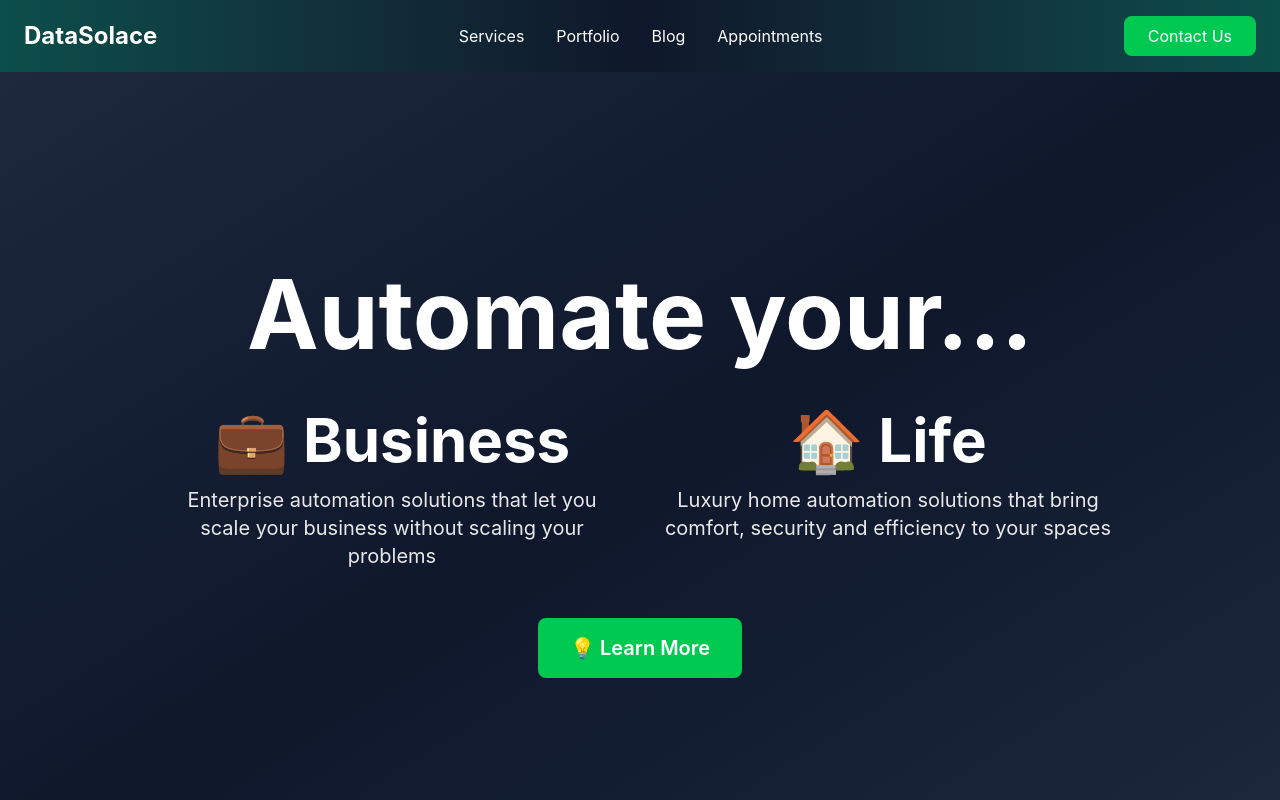
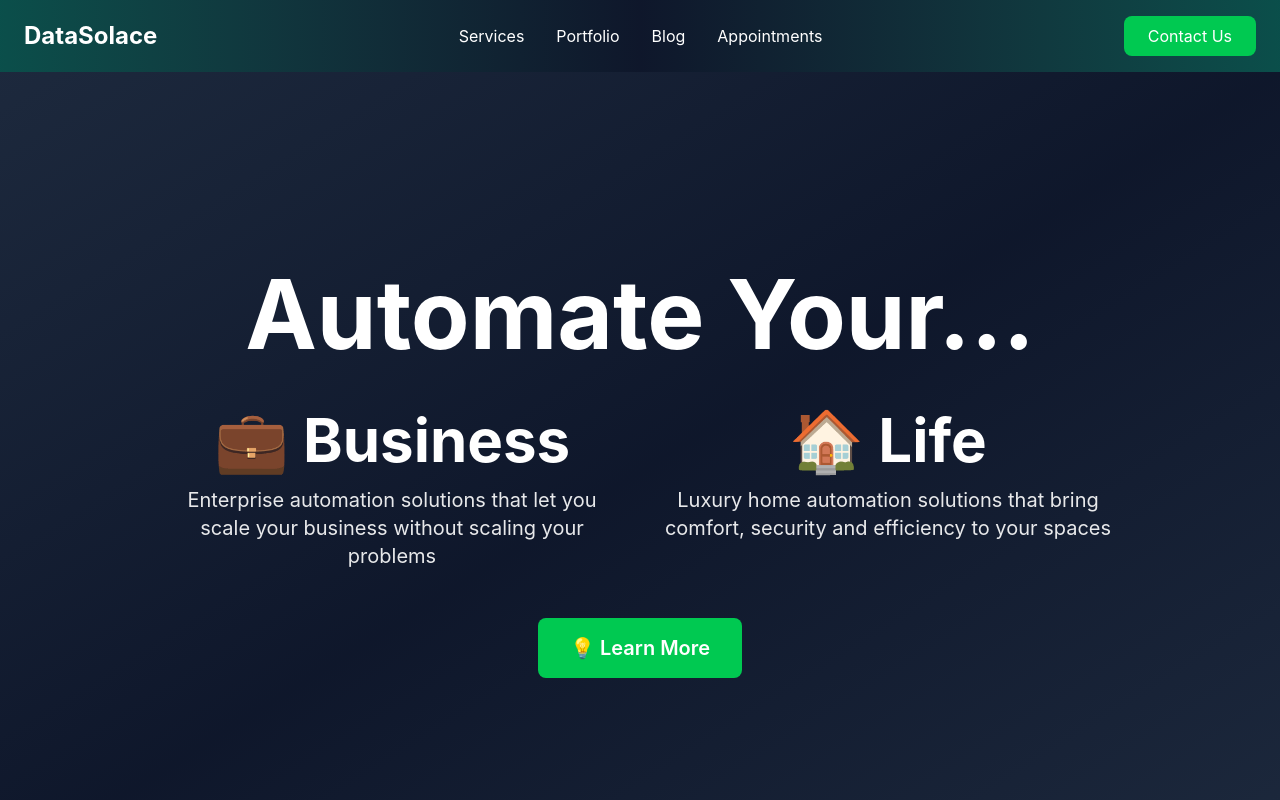
Before and after one commit to DataSolace/datasolace.com, a Next.js app: page / in a window 1280 px wide. Shown: the top 800 px of the page. Built offline with nearby package versions, Linux system fonts and the light colour scheme.

Commit message:
fix: correct capitalization in homepage heading

```diff
--- a/src/app/page.tsx
+++ b/src/app/page.tsx
@@ -80,7 +80,7 @@ export default function Home() {
         <div className="absolute inset-0 bg-gradient-to-br from-slate-800 via-slate-900 to-slate-800"></div>
         <div className="relative z-10 text-center max-w-6xl mx-auto">
           <h1 className="text-6xl md:text-8xl font-bold text-white mb-12">
-            Automate your...
+            Automate Your...
           </h1>
 
           <div className="grid md:grid-cols-2 gap-12 mb-12">
```
